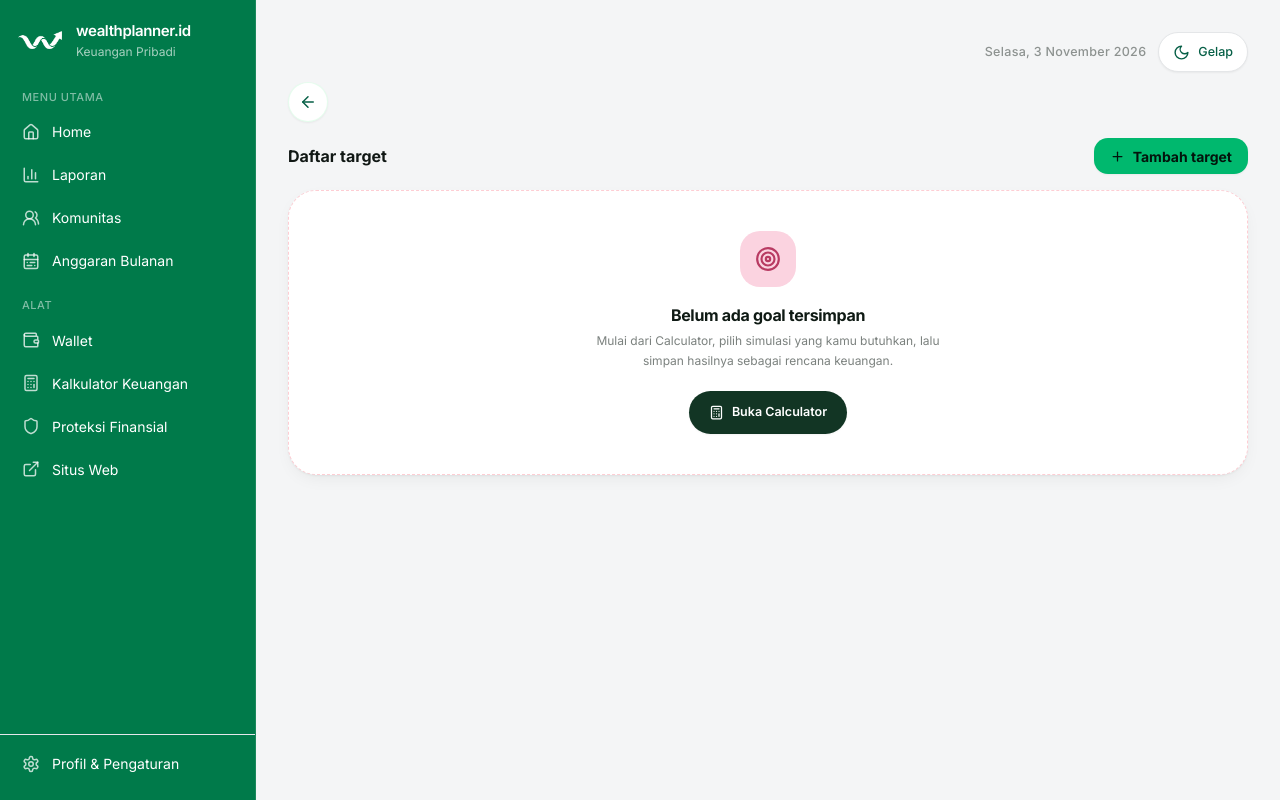
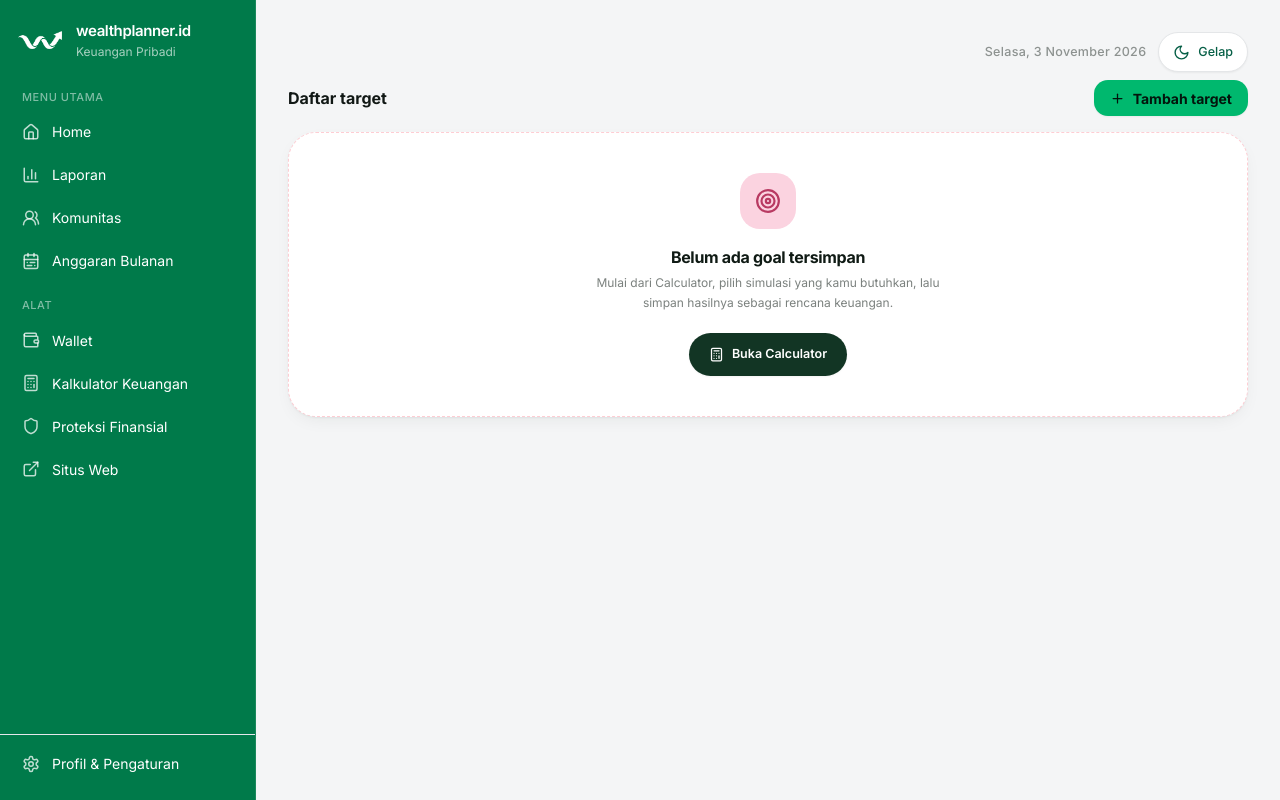
Before and after one commit to jasminework2023/personal-wealthplanner, a React (Vite) app: page /dashboard/goals in a window 1280 px wide. Built offline with nearby package versions, Linux system fonts and the light colour scheme; the HTML template or start-up script is replaced by a standard one.

Commit message:
Remove redundant back arrow from goals

```diff
--- a/src/pages/Goals.tsx
+++ b/src/pages/Goals.tsx
@@ -184,13 +184,7 @@ export function Goals() {
   }
 
   return (
-    <div className="goals-page flex flex-col gap-4 pb-6">
-      <div className="flex items-start gap-3.5">
-        <button onClick={() => navigate("/")} aria-label="Kembali ke Home" className="mt-0.5 flex h-10 w-10 shrink-0 items-center justify-center rounded-full border border-forest-100/70 bg-white text-forest-800 shadow-sm"><ArrowLeft size={18}/></button>
-
-      </div>
-
-      <div className="flex flex-wrap items-center justify-between gap-2">
+    <div className="goals-page flex flex-col gap-4 pb-6">      <div className="flex flex-wrap items-center justify-between gap-2">
         <p className="goal-list-heading text-[16px] font-bold text-[#111815] dark:text-white">{id ? "Daftar target" : "Your goals"}</p>
         <button type="button" onClick={() => setShowManualGoal((open) => !open)} className="goal-add-button inline-flex h-[36px] items-center gap-2 rounded-[14px] bg-[#00B86E] px-4 text-[14px] font-bold text-[#03140C] shadow-sm dark:bg-[#00E08A]"><Plus size={15}/>{id ? "Tambah target" : "Add goal"}</button>
       </div>
```
